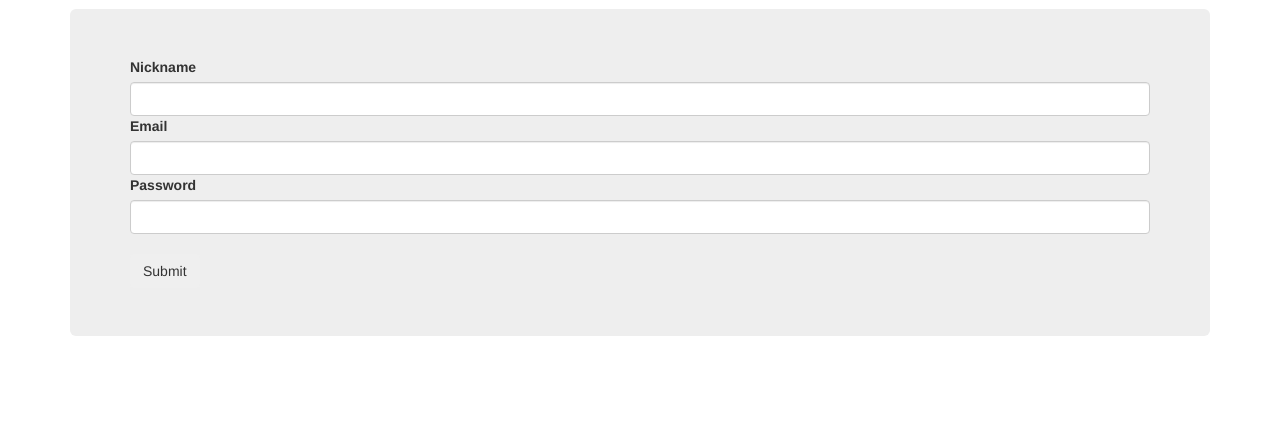
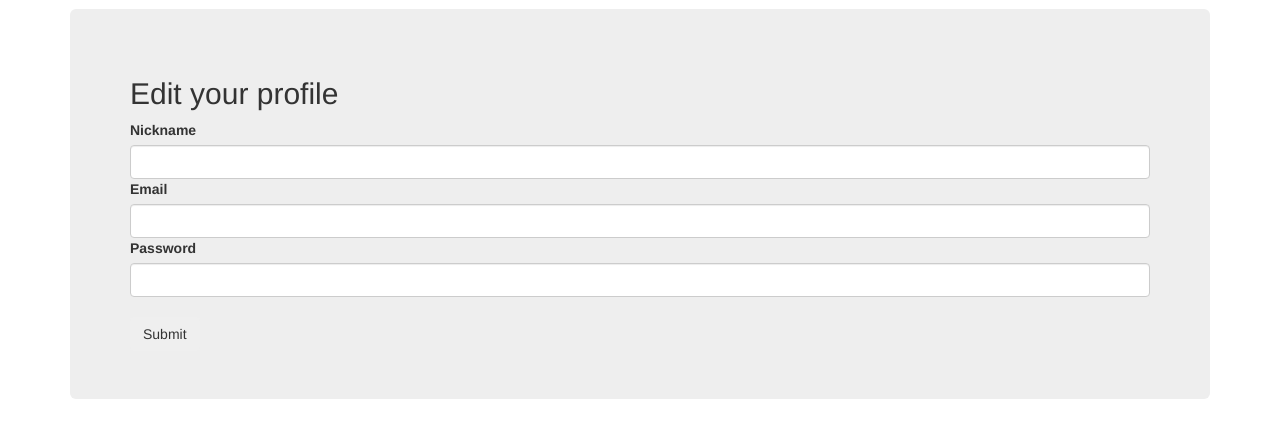
Before and after one commit to cedricbonhomme/newspipe, a Flask app: template pyaggr3g470r/templates/profile.html in a window 1280 px wide. Shown: the part 51-489 px from the top of the page. Run offline with Flask 2, Linux system fonts and the light colour scheme; the template is opened without the code that fills it: most values are stand-ins (such as "Sample title", 1, 10 or a date in 2020); form fields are guessed from the names that the template uses; parts of the project's set-up code (start-up, migrations or seed data) failed here and were passed over; some libraries are stand-ins or nearby versions.

Commit message:
Updated templates/profile.html.

```diff
--- a/pyaggr3g470r/templates/profile.html
+++ b/pyaggr3g470r/templates/profile.html
@@ -2,6 +2,7 @@
 {% block content %}
 <div class="container">
     <div class="jumbotron">
+        <h2>Edit your profile</h2>
         <form action="" method="post" name="save">
             {{ form.hidden_tag() }}
 
```
